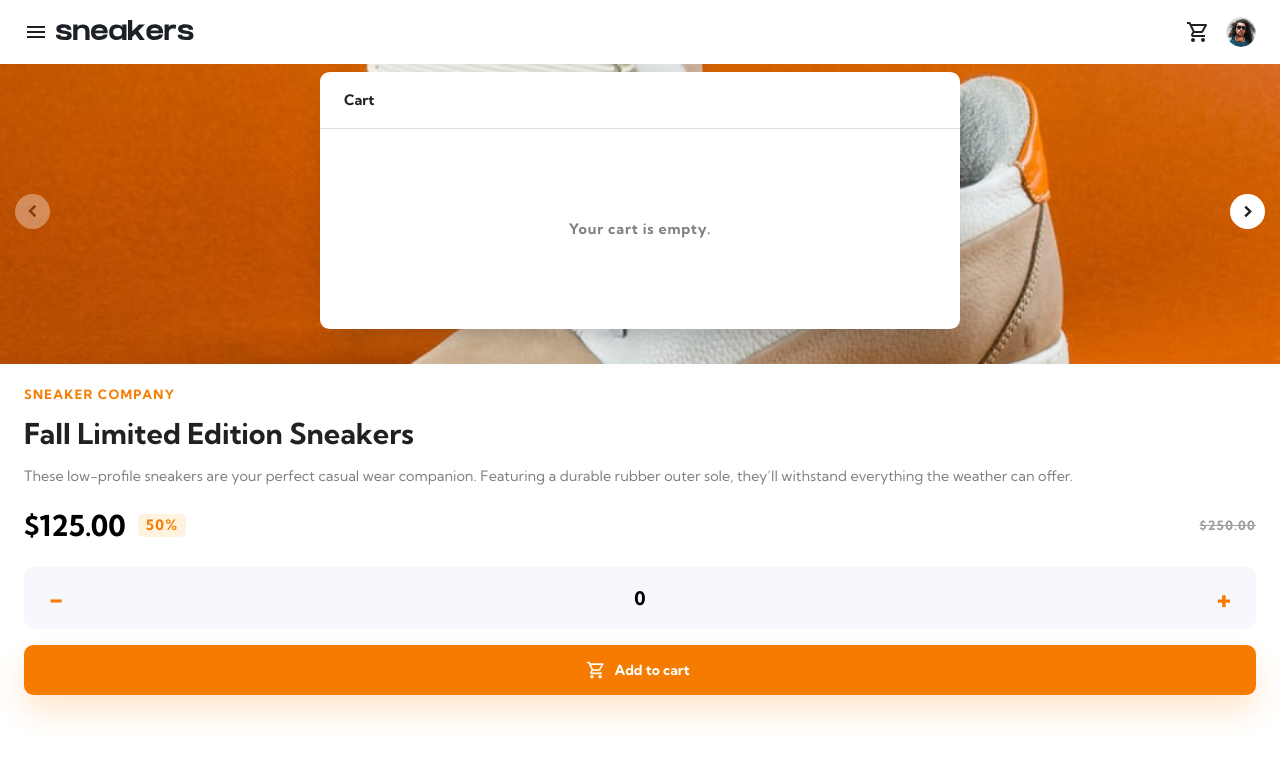
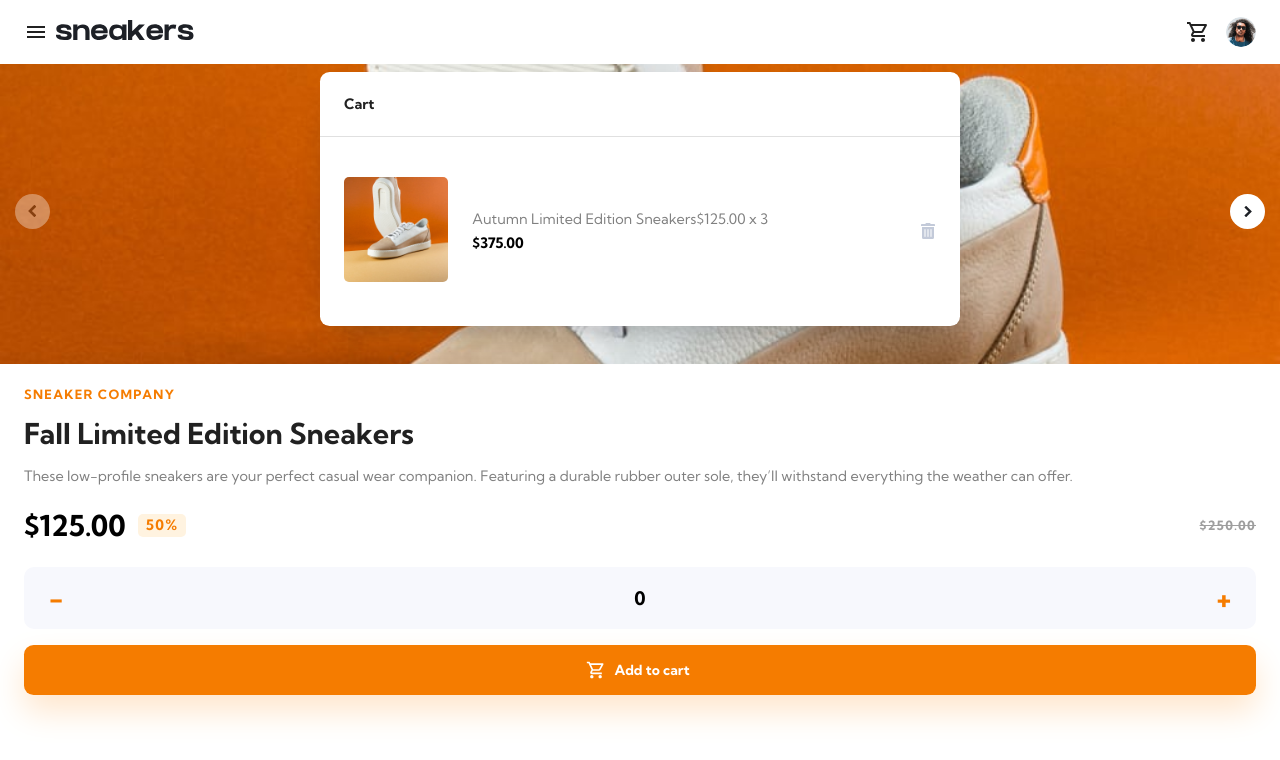
Before and after one commit to bibmode/ecommerce-page, a React (Create React App) app: page / in a window 1280 px wide. Both pictures are taken after a click on the button 1198 px from the left and 32 px from the top of the page. Shown: the top 760 px of the page. Built offline with nearby package versions, Linux system fonts and the light colour scheme.

Commit message:
cart item scaffolding

```diff
--- a/src/components/Cart.js
+++ b/src/components/Cart.js
@@ -6,6 +6,7 @@ import styled from "styled-components";
 //material styling
 import { makeStyles } from "@mui/styles";
 import { grey } from "@mui/material/colors";
+import CartItem from "./CartItem";
 
 const useStyles = makeStyles((theme) => ({
   emptyCartText: {
@@ -32,10 +33,11 @@ const Card = styled.div`
 `;
 
 const Items = styled.div`
-  height: 12.5rem;
+  min-height: 11.8rem;
   display: flex;
   align-items: center;
   justify-content: center;
+  padding-inline: 24px;
 `;
 
 const Cart = () => {
@@ -43,14 +45,15 @@ const Cart = () => {
 
   return (
     <Card>
-      <Typography className={classes.titleText} py={2} px={3}>
+      <Typography className={classes.titleText} py={2.5} px={3}>
         Cart
       </Typography>
       <Divider />
       <Items>
-        <Typography className={classes.emptyCartText} color="GrayText">
+        {/* <Typography className={classes.emptyCartText} color="GrayText">
           Your cart is empty.
-        </Typography>
+        </Typography> */}
+        <CartItem />
       </Items>
     </Card>
   );
--- /dev/null
+++ b/src/components/CartItem.js
@@ -0,0 +1,70 @@
+import { Box } from "@mui/system";
+
+//material styling
+import { makeStyles } from "@mui/styles";
+import { Grid, IconButton, Typography } from "@mui/material";
+
+const useStyles = makeStyles((theme) => ({
+  box: {
+    width: "100%",
+  },
+  image: {
+    width: "100%",
+    borderRadius: 5,
+  },
+  info: {
+    display: "flex",
+    flexWrap: "wrap",
+  },
+  itemName: {
+    textOverflow: "ellipsis",
+    overflow: "hidden",
+    whiteSpace: "nowrap",
+  },
+  delete: {
+    display: "flex",
+    alignItems: "center",
+    justifyContent: "right",
+  },
+  icon: {
+    marginRight: "-7px !important",
+  },
+}));
+
+const CartItem = () => {
+  const classes = useStyles();
+
+  return (
+    <Box className={classes.box}>
+      <Grid
+        container
+        alignItems="center"
+        columnSpacing={{ xs: 2, sm: 2, md: 3 }}
+      >
+        <Grid item xs={2.5}>
+          <img
+            className={classes.image}
+            src="images/image-product-1.jpg"
+            alt="product thumbnail"
+          />
+        </Grid>
+        <Grid className={classes.info} item xs={7}>
+          <Typography className={classes.itemName} color="GrayText">
+            Autumn Limited Edition Sneakers
+          </Typography>
+          <Typography mr={1} color="GrayText">
+            $125.00 x 3
+          </Typography>
+          <Typography fontWeight="700">$375.00</Typography>
+        </Grid>
+        <Grid className={classes.delete} item xs={2.5}>
+          <IconButton className={classes.icon}>
+            <img src="images/icon-delete.svg" alt="delete item" />
+          </IconButton>
+        </Grid>
+      </Grid>
+    </Box>
+  );
+};
+
+export default CartItem;
```
